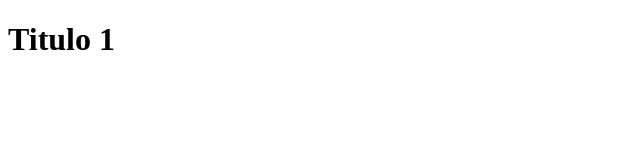
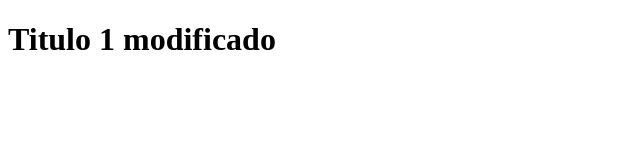
Before and after one commit to ElvisRms/HelloGit, a plain HTML site: page index.html in a window 1280 px wide. Shown: the whole page, without its empty margins (0-640 px from the left). Drawn offline with Linux system fonts and the light colour scheme.

Commit message:
Se modifica el titulo

```diff
--- a/index.html
+++ b/index.html
@@ -7,7 +7,7 @@
     <meta http-equiv="X-UA-Compatible" content="ie=edge">
     <title>Demo Git</title>
     <body>
-        <h1>Titulo 1</h1>
+        <h1>Titulo 1 modificado</h1>
     </body>
 </head>
 </html>
```
